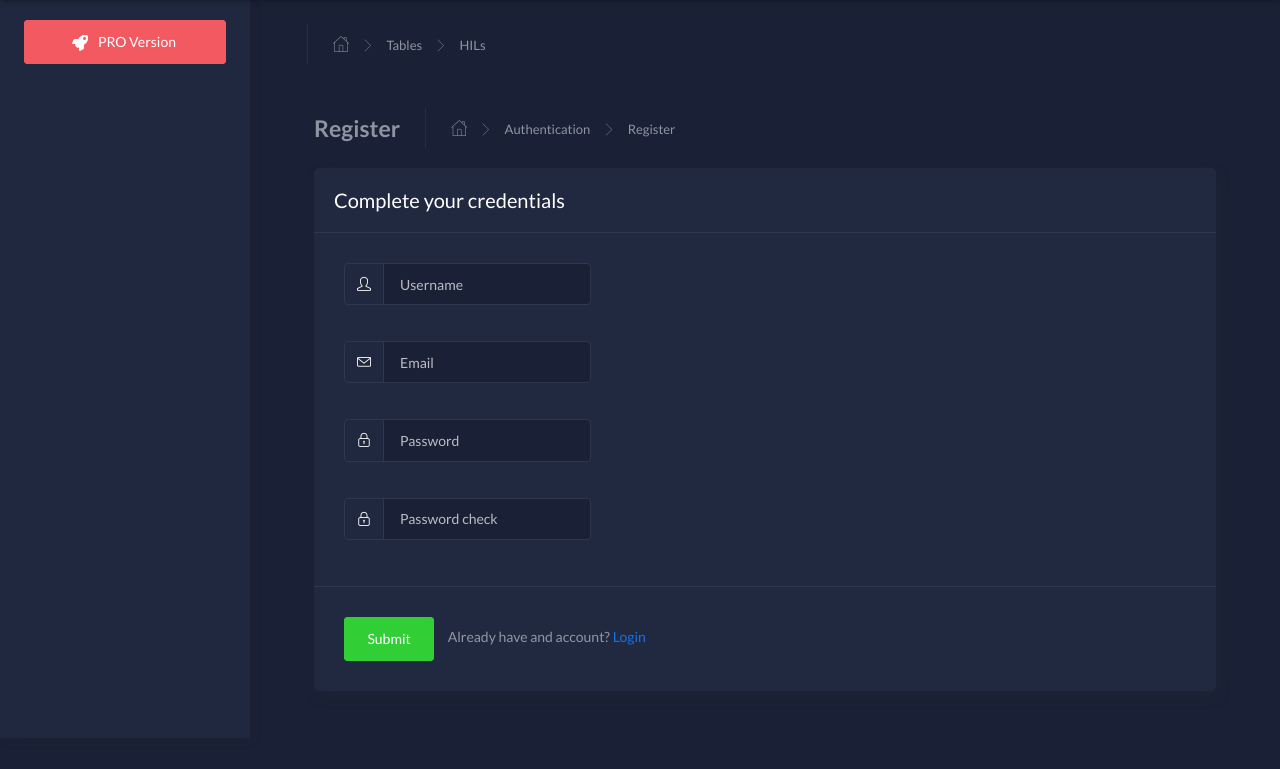
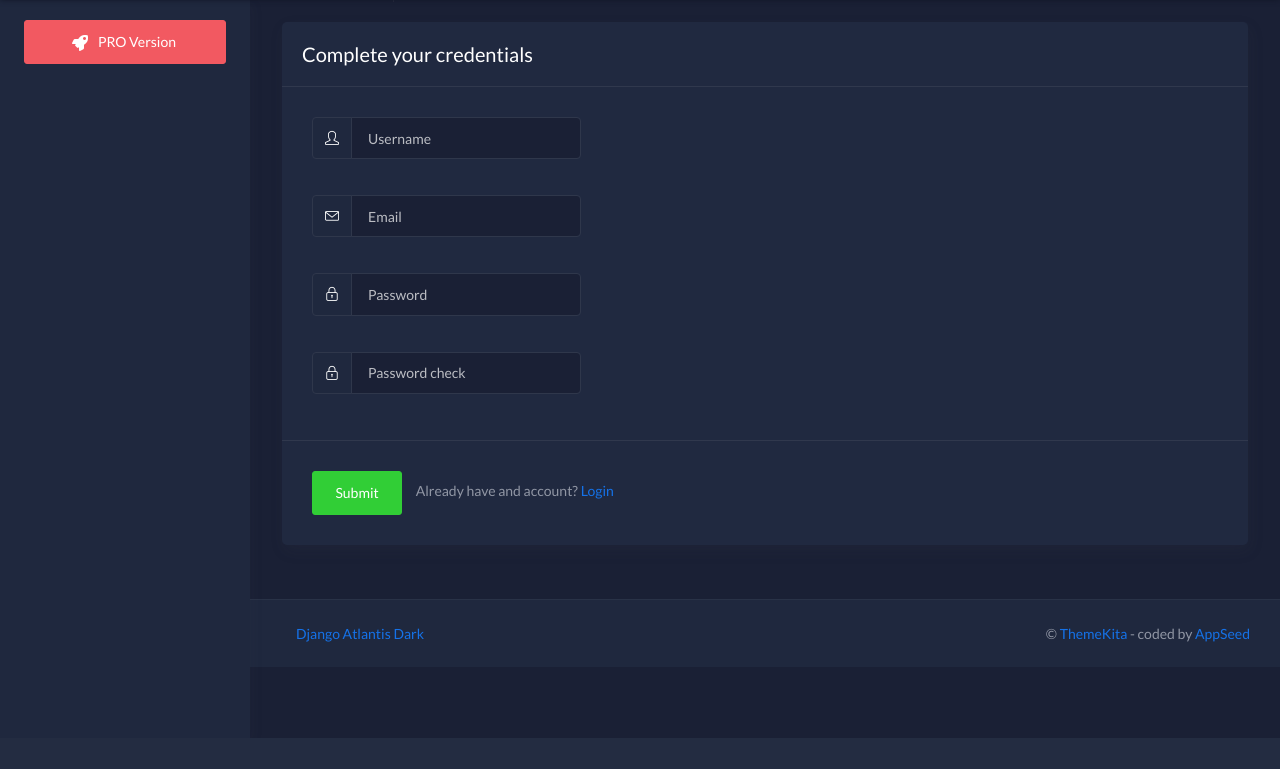
Before and after one commit to ValeriuMorari/django_template_atlantis, a Django app: page /register/ in a window 1280 px wide. Shown: the part 62-831 px from the top of the page. After the commit the page ends 800 px from the top, so only its background shows below. Run offline with Django 3.2, Linux system fonts and the light colour scheme; parts of the project's set-up code (start-up, migrations or seed data) failed here and were passed over; some libraries are stand-ins or nearby versions.

Commit message:
some fixes

```diff
--- a/apps/home/urls.py
+++ b/apps/home/urls.py
@@ -10,7 +10,9 @@
 
     # The home page
     path('', views.index, name='home'),
-    path('add_hil', views.HilManager.as_view(), name='add_hil'),
+    path('add_hil', views.HilManager.as_view(extra_context={
+        'title': 'Add HIL:'}), name='add_hil'),
+
     path('add_test_case', views.TestCaseManager.as_view(), name='add_test_case'),
     path('hils/', views.HilsView.as_view(extra_context={
         'title': 'HILs',
--- a/apps/home/views.py
+++ b/apps/home/views.py
@@ -17,7 +17,7 @@
 from django.shortcuts import redirect
 from bootstrap_modal_forms.generic import BSModalCreateView
 from django.urls import reverse_lazy
-
+from django.views.generic.base import ContextMixin
 
 @login_required(login_url="/login/")
 def index(request):
@@ -85,7 +85,7 @@
         })
 
 
-class HilManager(View):
+class HilManager(ContextMixin, View):
 
     @staticmethod
     def get(request):
--- a/apps/templates/layouts/base.html
+++ b/apps/templates/layouts/base.html
@@ -1,5 +1,4 @@
 <!DOCTYPE html>
-
 <html lang="en">
 <head>
 	<meta http-equiv="X-UA-Compatible" content="IE=edge" />
@@ -9,8 +8,8 @@
     </title>
 
 	<meta content='width=device-width, initial-scale=1.0, shrink-to-fit=no' name='viewport' />
-<!--	<link rel="icon" href="/static/assets/img/icon.ico" type="image/x-icon"/>-->
-<!--	<link rel="canonical" href="https://appseed.us/admin-dashboards/django-dashboard-atlantis-dark">-->
+	<link rel="icon" href="/static/assets/img/icon.ico" type="image/x-icon"/>
+	<link rel="canonical" href="https://appseed.us/admin-dashboards/django-dashboard-atlantis-dark">
 
 	<!-- Fonts and icons -->
 	<script src="/static/assets/js/plugin/webfont/webfont.min.js"></script>
@@ -37,7 +36,6 @@
 
 </head>
 <body data-background-color="dark">
-
 	<div class="wrapper">
 
         {% include 'includes/navigation.html' %}
@@ -45,38 +43,11 @@
         {% include 'includes/sidebar.html' %}
 
 		<div class="main-panel">
-			<div class="content">
-				<div class="page-inner">
-					<div class="page-header">
-						<h4 class="page-title">{{ title }}</h4>
-						<ul class="breadcrumbs">
-							<li class="nav-home">
-								<a href="#">
-									<i class="flaticon-home"></i>
-								</a>
-							</li>
-							<li class="separator">
-								<i class="flaticon-right-arrow"></i>
-							</li>
-							<li class="nav-item">
-								<a href="#">Tables</a>
-							</li>
-							<li class="separator">
-								<i class="flaticon-right-arrow"></i>
-							</li>
-							<li class="nav-item">
-								<a href="#">HILs</a>
-							</li>
-						</ul>
-					</div>
 
+			{% block content %}{% endblock content %}
 
-					{% block content %}{% endblock content %}
+			{% include 'includes/footer.html' %}
 
-<!--			{% include 'includes/footer.html' %}-->
-
-				</div>
-			</div>
 		</div>
 
 		{% if request.user.is_authenticated %}
@@ -93,6 +64,5 @@
     <!-- Specific Page JS goes HERE  -->
     {% block javascripts %}{% endblock javascripts %}
 
-
 </body>
 </html>
```
